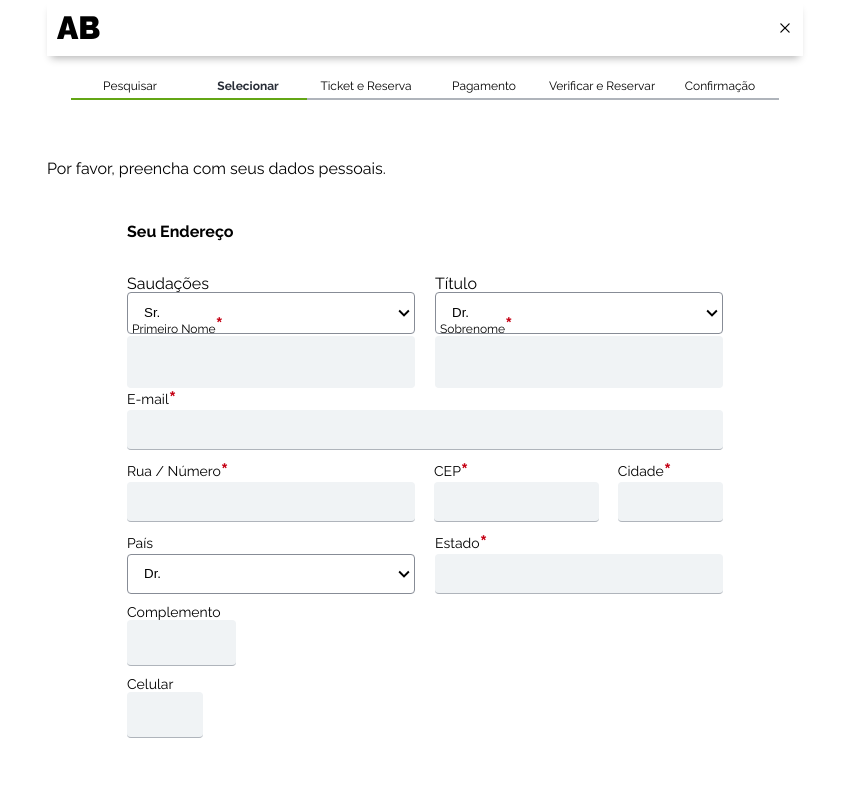
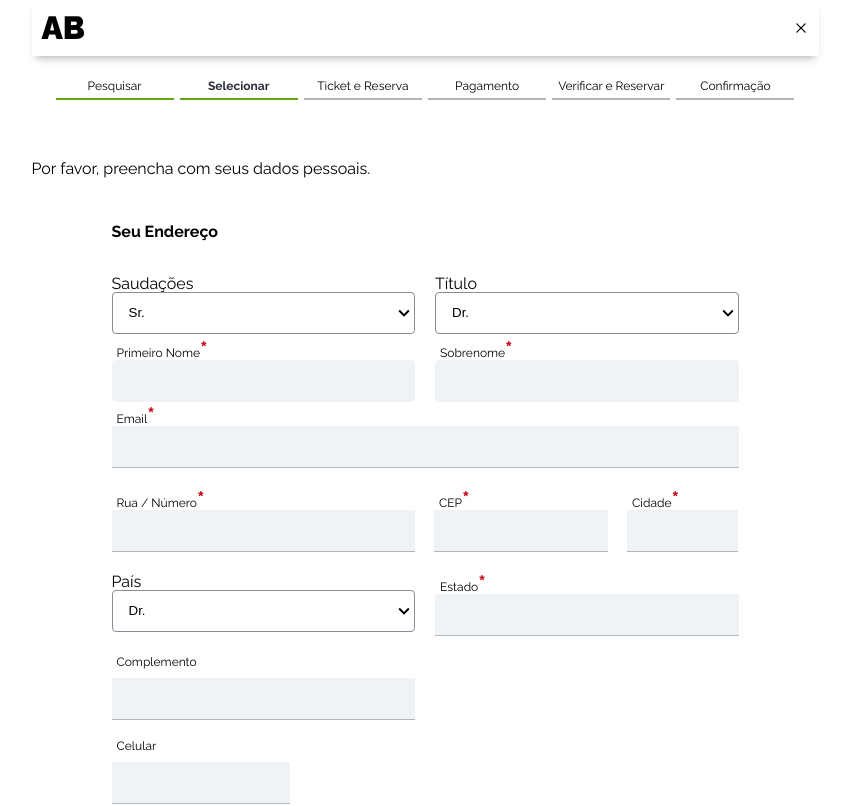
Before and after one commit to mandacaru08/ab-fullstack, a React (Vite) app: page /purchase/payment in a window 1280 px wide. Shown: the top 806 px of the page, without its empty margins (215-1063 px from the left). Built offline with nearby package versions, Linux system fonts and the light colour scheme; no server answers.

Commit message:
refact: add reusable input and fix properties

```diff
--- a/src/components/Input.jsx
+++ b/src/components/Input.jsx
@@ -2,7 +2,7 @@ import styled from "styled-components";
 
 const InputVariants = {
   default: {
-    height: "52px",
+    height: "42px",
     backgroundColor: "#F0F3F5",
     borderRadius: "4px",
     labelPosition: "absolute",
@@ -48,6 +48,7 @@ const InputContainer = styled.div`
       position: relative;
       display: flex;
       flex-direction: row;
+      margin-top: 24px;
       box-sizing: border-box;
       transition: all 0.5s;
 
@@ -130,7 +131,7 @@ function Input({
       isFocusedOrFilled={isFocusedOrFilled}
       isInputValid={isInputValid}
     >
-      {type === "text" && required? <RequiredInput labelName={label}/> : <label >{label}</label>}
+      {required? <RequiredInput labelName={label}/> : <label >{label}</label>}
       <InputStyled
         placeholder={placeholder}
         width={width}
@@ -144,7 +145,7 @@ function Input({
         required={required}
         readOnly={type === "radio"}
       />
-      {type !== "text" && <label>{label}</label>}
+      {type == "radio" || type == "checked" && <label>{label}</label>}
       {icon !== undefined && icon}
     </InputContainer>
   );
--- a/src/pages/purchase/payment/Payment.jsx
+++ b/src/pages/purchase/payment/Payment.jsx
@@ -5,6 +5,7 @@ import StepsStatus from "../StepsStatus";
 import CustomerGreetings from "../shared/passenger-details/CustomerGreetings";
 import PaymentOptions from "./PaymentOptions";
 import TotalPrice from "../TotalPrice";
+import Input from "../../../components/Input";
 
 export default function Payment() {
   return (
@@ -20,32 +21,38 @@ export default function Payment() {
           <Form>
             <CustomerGreetings />
             <Fieldset>
-              <section style={{ width: "100%" }}>
-                <label>
-                  E-mail<span>*</span>
-                </label>
-                <input type="text" />
-              </section>
+              <Input
+                type="text"
+                inputVariant="default"
+                label="Email"
+                width="100%"
+                required
+              />
             </Fieldset>
             <Fieldset>
-              <section style={{ width: "calc(50% - 10px)" }}>
-                <label>
-                  Rua / Número<span>*</span>
-                </label>
-                <input type="text" />
-              </section>
-              <section style={{ width: "calc(30% - 14px)" }}>
-                <label>
-                  CEP<span>*</span>
-                </label>
-                <input type="text" />
-              </section>
-              <section style={{ width: "calc(20% - 14px)" }}>
-                <label>
-                  Cidade<span>*</span>
-                </label>
-                <input type="text" />
-              </section>
+              <Input
+                type="text"
+                inputVariant="default"
+                label="Rua / Número"
+                width="calc(50% - 10px)"
+                required
+              />
+
+              <Input
+                type="text"
+                inputVariant="default"
+                label="CEP"
+                width="calc(30% - 14px)"
+                required
+              />
+
+              <Input
+                type="text"
+                inputVariant="default"
+                label="Cidade"
+                width="calc(20% - 14px)"
+                required
+              />
             </Fieldset>
             <Fieldset>
               <section>
@@ -61,24 +68,29 @@ export default function Payment() {
                   <MdOutlineKeyboardArrowDown />
                 </Options>
               </section>
-              <section>
-                <label>
-                  Estado<span>*</span>
-                </label>
-                <input type="text" />
-              </section>
+              <Input
+                type="text"
+                inputVariant="default"
+                label="Estado"
+                width="calc(50% - 10px)"
+                required
+              />
             </Fieldset>
             <Fieldset>
-              <section style={{ width: "100%" }}>
-                <label>Complemento</label>
-                <input type="text" style={{ width: "calc(20% - 10px)" }} />
-              </section>
+              <Input
+                type="text"
+                inputVariant="default"
+                label="Complemento"
+                width="calc(50% - 10px)"
+              />
             </Fieldset>
             <Fieldset>
-              <section>
-                <label>Celular</label>
-                <input type="text" style={{ width: "calc(30% - 10px)" }} />
-              </section>
+              <Input
+                type="text"
+                inputVariant="default"
+                label="Celular"
+                width="calc(30% - 10px)"
+              />
             </Fieldset>
           </Form>
         </AddressForm>
@@ -137,7 +149,7 @@ const Fieldset = styled.div`
   justify-content: space-between;
   align-items: center;
   position: relative;
-  margin-bottom: 10px;
+  margin-bottom: 18px;
 
   section {
     height: 62px;
@@ -148,16 +160,6 @@ const Fieldset = styled.div`
     align-items: left;
   }
 
-  label {
-    height: 22px;
-    display: flex;
-    flex-direction: row;
-    justify-content: left;
-    align-items: center;
-    font-size: 14px;
-  }
-
-  input,
   select {
     height: 100%;
     width: 100%;
--- a/src/pages/purchase/select/Select.jsx
+++ b/src/pages/purchase/select/Select.jsx
@@ -16,7 +16,7 @@ export default function Select() {
       <StepsStatus />
       <TicketOverview />
       {
-        /* ticketContextData.ticketStatus?.ticketSelected */ false ? (
+        /* ticketContextData.ticketStatus?.ticketSelected */ true ? (
           <TicketClassesOptions />
         ) : (
           <OutwardJourneyOptions />
@@ -24,7 +24,7 @@ export default function Select() {
       }
       <SymbolLegendNote>
         {
-          /* ticketContextData.ticketStatus?.ticketSelected */ true ? (
+          /* ticketContextData.ticketStatus?.ticketSelected */ false ? (
             <ClassSymbolsAndNotes />
           ) : (
             <TicketSymbolsAndNotes />
--- a/src/pages/purchase/ticket-reservation/ticket-and-seats/TicketAndReservation.jsx
+++ b/src/pages/purchase/ticket-reservation/ticket-and-seats/TicketAndReservation.jsx
@@ -14,7 +14,7 @@ export default function TicketAndReservation() {
     <CurrentPurchaseStep>
       <StepsStatus />
       <Section></Section>
-      {false ? (
+      {true ? (
         <DigitalTicketAndSeat />
       ) : (
         <CustomerDataDetails
```
